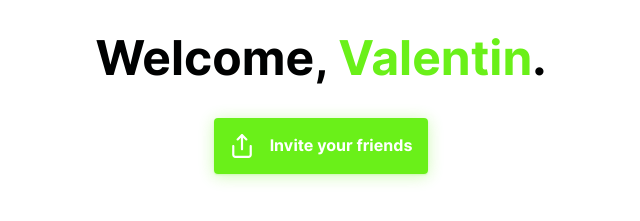
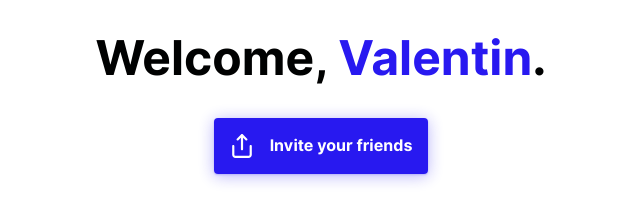
Before and after one commit to AMoreaux/AMoreaux.github.io, a plain HTML site: page index.html in a window 1280 px wide. Shown: the part 465-686 px from the top of the page, without its empty margins (319-959 px from the left). Drawn offline with Linux system fonts and the light colour scheme; files whose address does not match are found by name.

Commit message:
Update color

```diff
--- a/assets/styles/color.css
+++ b/assets/styles/color.css
@@ -2,11 +2,11 @@
  DO NOT MANUALLY EDIT THIS FILE
  This file was automatically generated by Specify
  Please use the app to update the values below
- Last updated: Tue Nov 26 2019
+ Last updated: Mon Jan 06 2020
 */
 
 :root {
-  --app: #6af019;
+  --app: #2819f0;
   --background: #ffffff;
   --text: #000101;
 }
```
